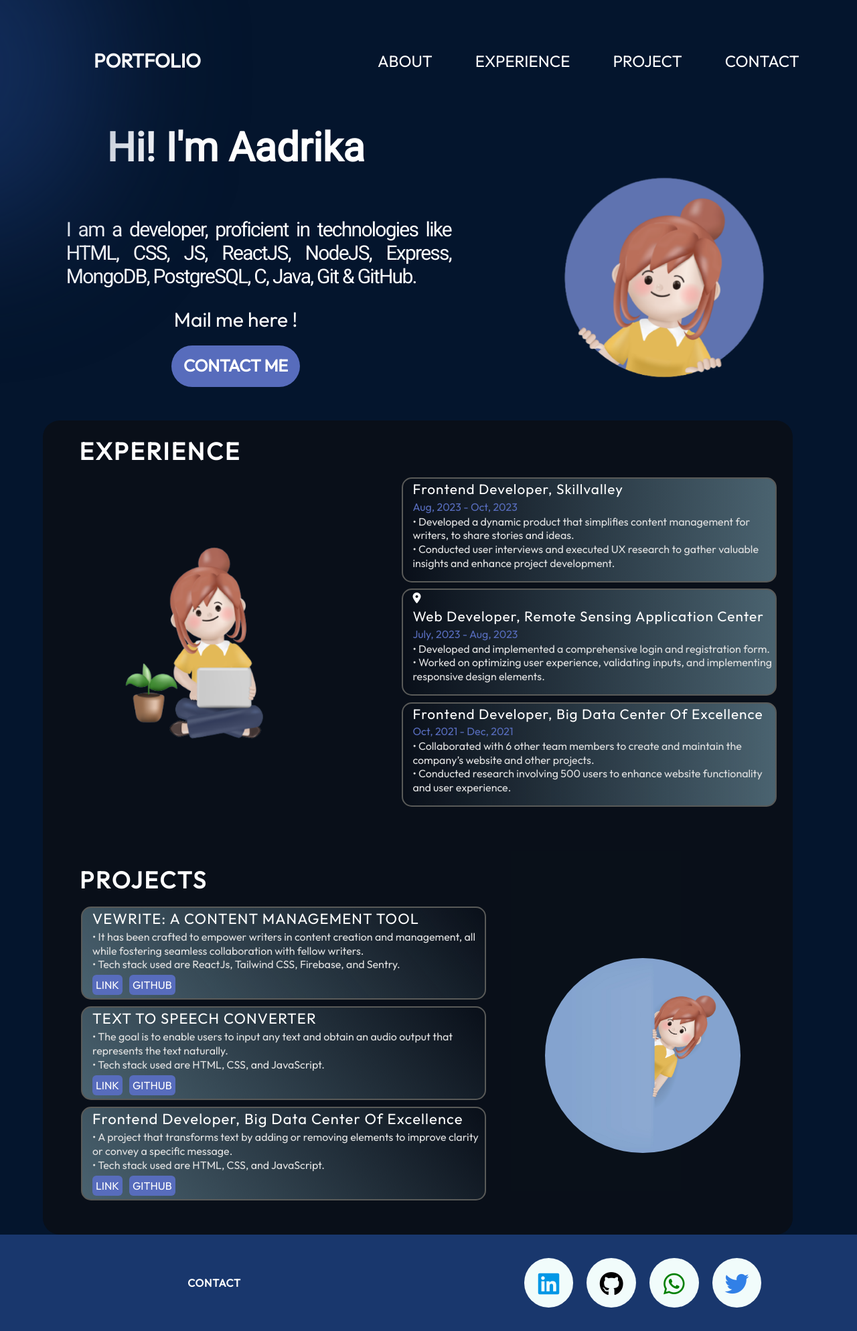
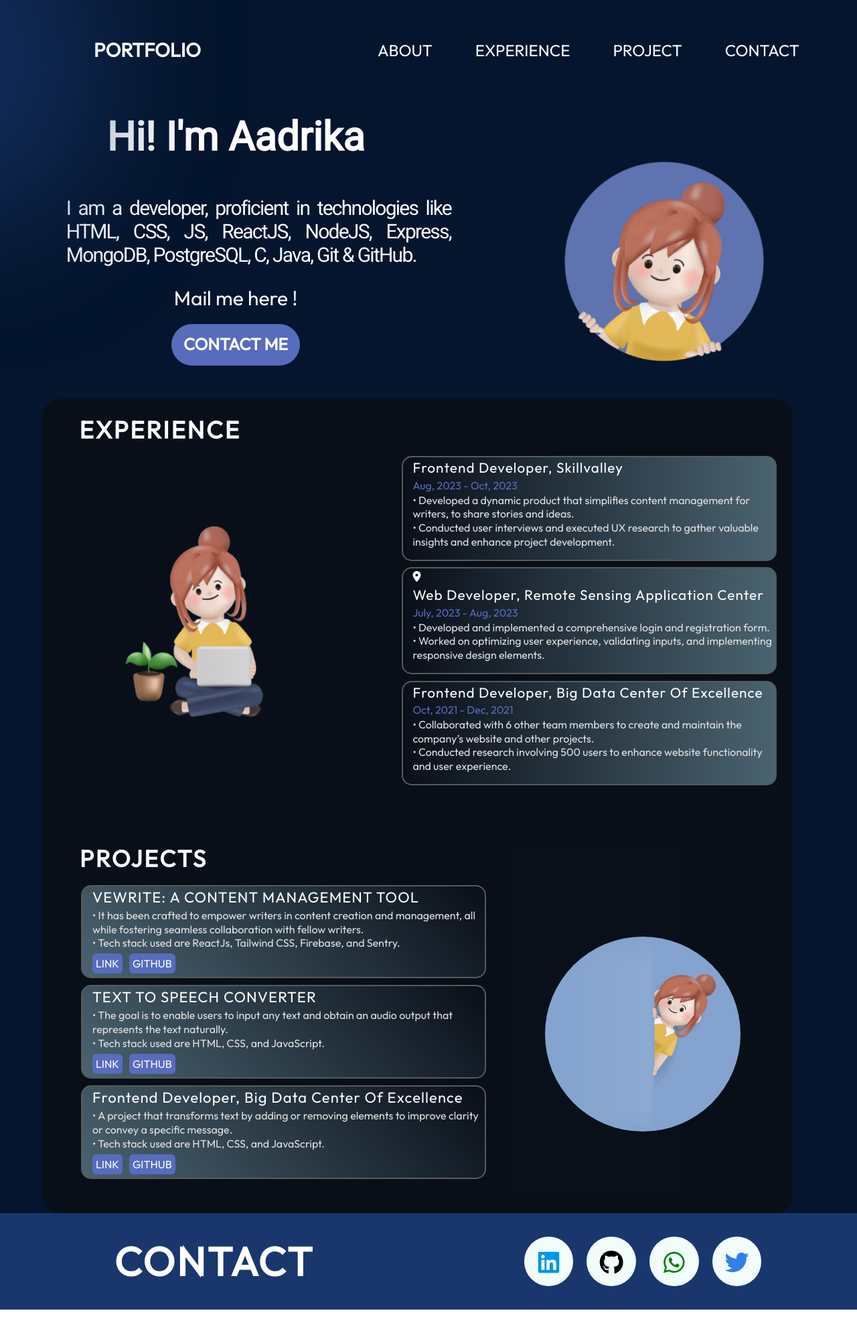
Before and after one commit to aadrikasingh18/Portfolio, a React (Create React App) app: page / in a window 1280 px wide. Shown: the whole page at 67% size. After the commit the page ends 1956 px from the top, so only its background shows below. Built offline with nearby package versions, Linux system fonts and the light colour scheme.

Commit message:
CSS Updates

```diff
--- a/src/Components/Contact.css
+++ b/src/Components/Contact.css
@@ -19,7 +19,7 @@
 
 .contact-title {
     /* font-size: 60px; */
-    font-size: 3.75;
+    font-size: 3.75rem;
     font-weight: 600;
     letter-spacing: 0.05em;
     display: flex;
--- a/src/Components/Hero.css
+++ b/src/Components/Hero.css
@@ -43,12 +43,13 @@
 .hero-description {
     font-family: var(--font-roboto);
     /* font-size: 30px; */
+    /* font-size: 1.875rem; */
     font-size: 1.875rem;
     font-weight: 400;
     color: var(--color-text);
     text-align: justify;
     /* margin-top: 30px; */
-    margin-top: 1.875rem;
+    margin-top: 0.875rem;
     /* padding: 30px; */
     padding: 1.875rem;
     line-height: 35px;
--- a/src/Components/Navbar.css
+++ b/src/Components/Navbar.css
@@ -6,7 +6,8 @@
     align-items: center;
     justify-content: space-between;
     /* padding-top: 70px; (4rem) */
-    padding-top: 3.5rem;
+    padding-top: 2.5rem;
+    /* padding-top: 3.5rem; */
     z-index: 2;
     margin: 0 10%;
 }
```
